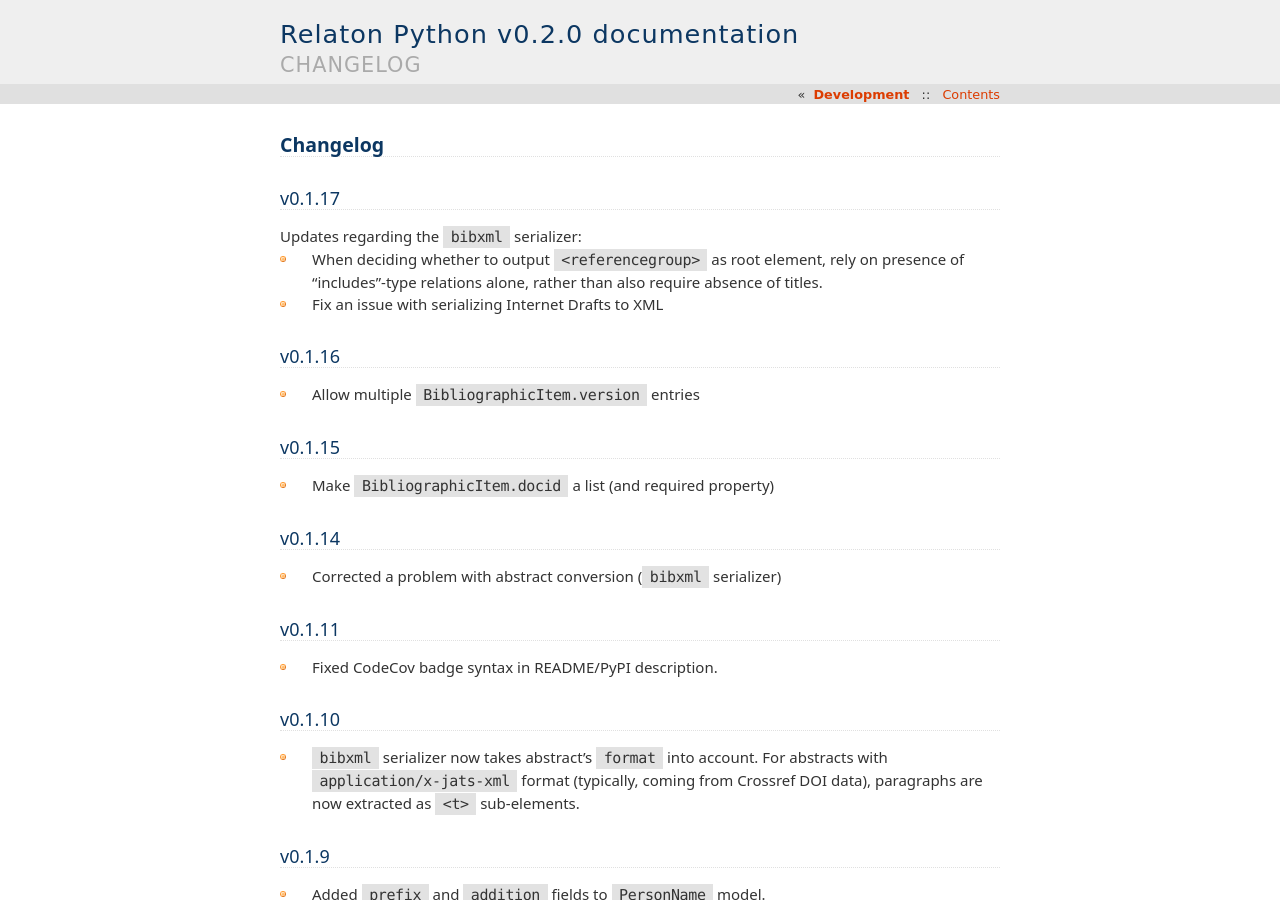
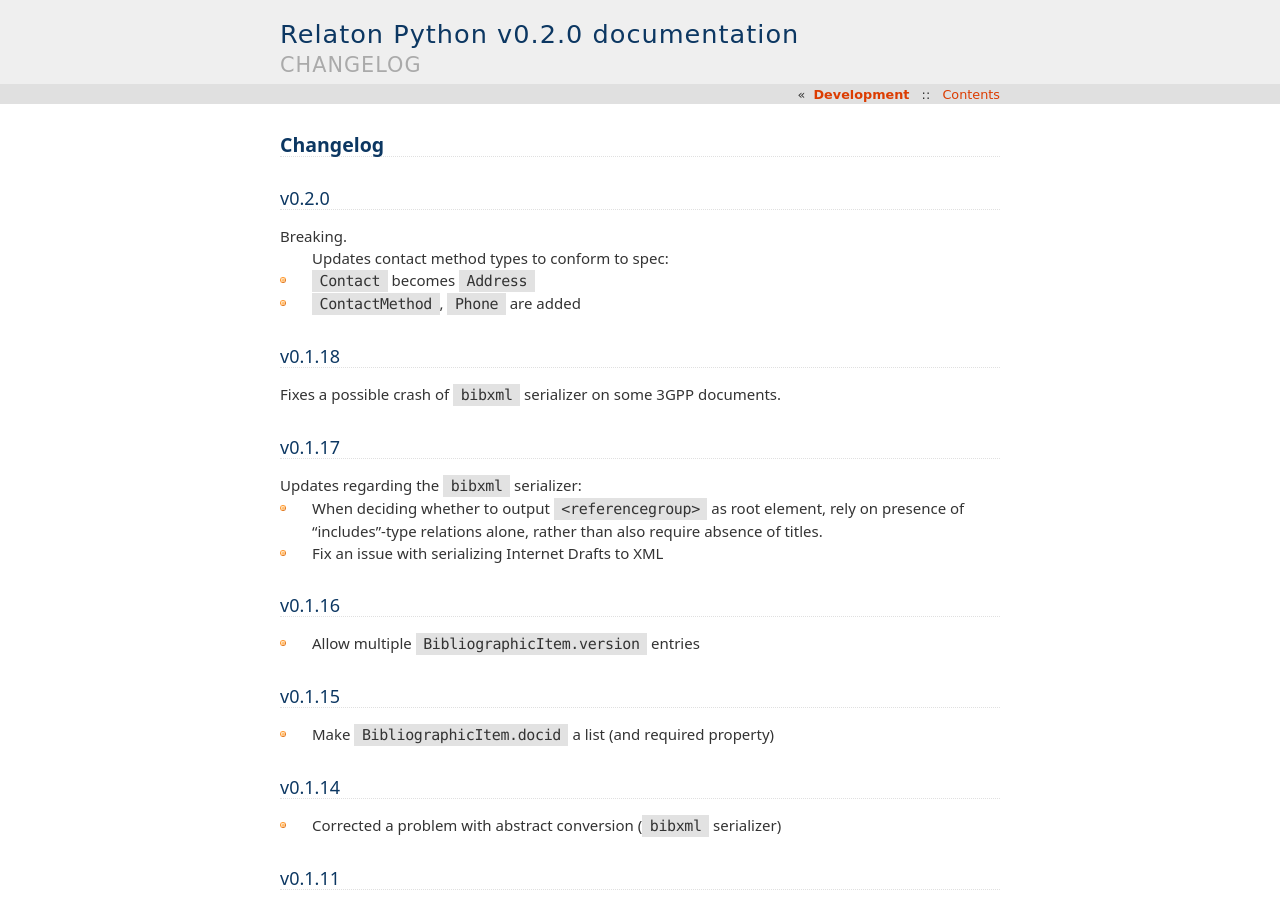
Before and after one commit to relaton/relaton-py, a Sphinx documentation site: the page built from docs/changelog.rst, in a window 1280 px wide and 900 px high. Built offline with Sphinx 7.4.7, drawn with Linux system fonts in a browser that asks for light colours.

Commit message:
docs(CHANGELOG): add 0.1.18, 0.2.0

```diff
--- a/docs/changelog.rst
+++ b/docs/changelog.rst
@@ -1,6 +1,22 @@
 =========
 Changelog
 =========
+
+v0.2.0
+======
+
+Breaking.
+
+Updates contact method types to conform to spec:
+
+- ``Contact`` becomes ``Address``
+- ``ContactMethod``, ``Phone`` are added
+
+v0.1.18
+=======
+
+Fixes a possible crash of ``bibxml`` serializer
+on some 3GPP documents.
 
 v0.1.17
 =======
```
